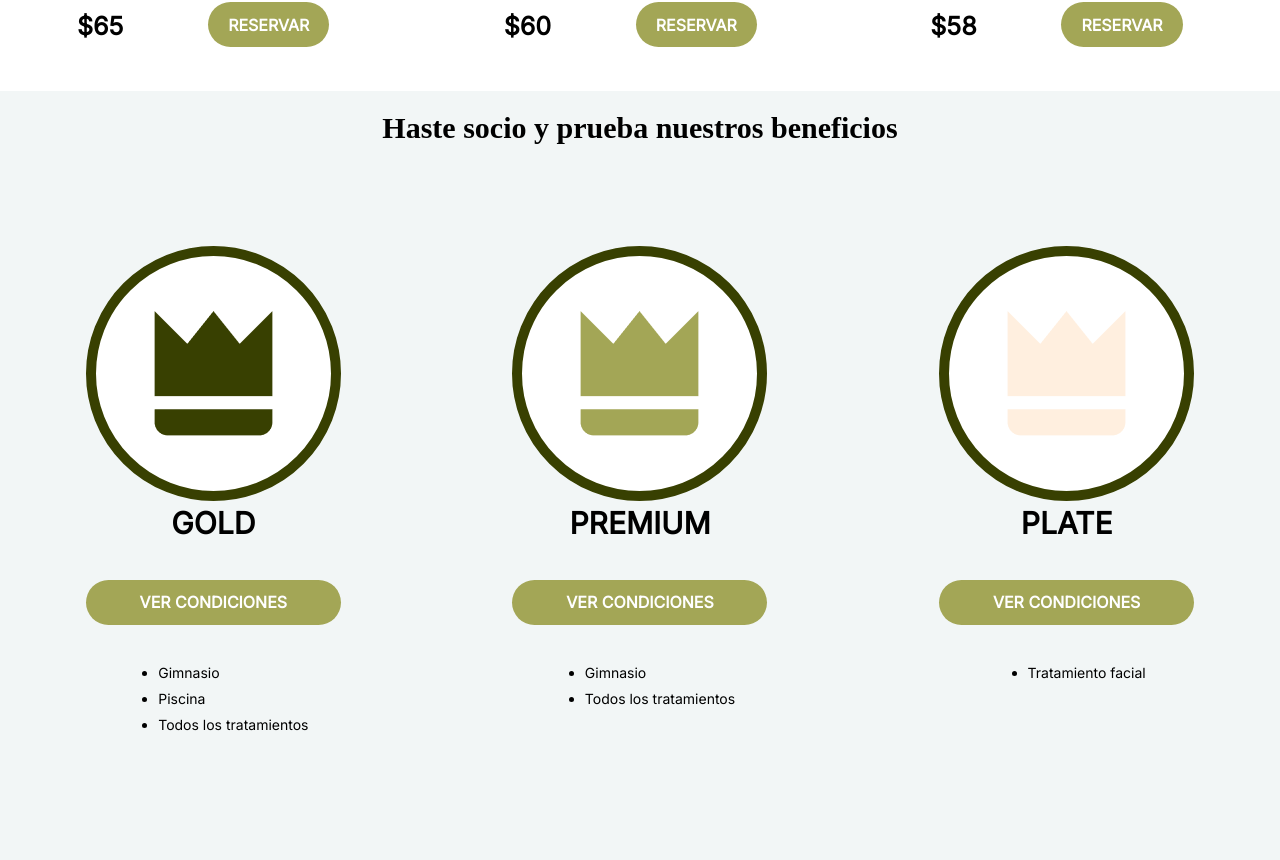
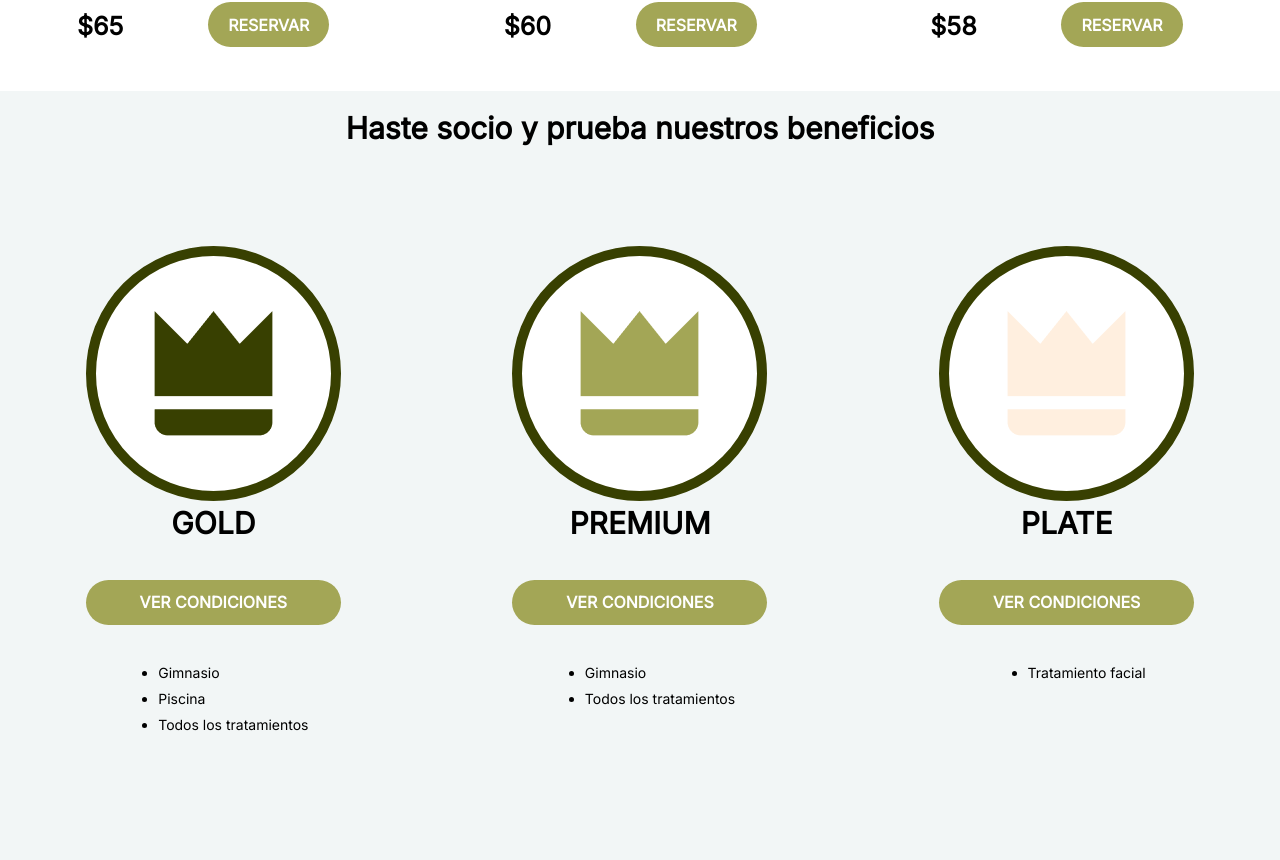
Before and after one commit to Ferengi2002/WEB, a PHP site: page / in a window 1280 px wide. Shown: the part 1223-2083 px from the top of the page. Run offline with PHP 8.4, Linux system fonts and the light colour scheme; some web fonts are replaced.

Commit message:
Update styles.css

```diff
--- a/Deberes/2_spa/css/styles.css
+++ b/Deberes/2_spa/css/styles.css
@@ -271,6 +271,7 @@ margin-right: 2.5rem;
     align-items: center;
     padding: 20px;
     font-size: 3rem;
+    font-family: "Inter", sans-serif;
 }
 
 .contenedorBeneficios{
```
